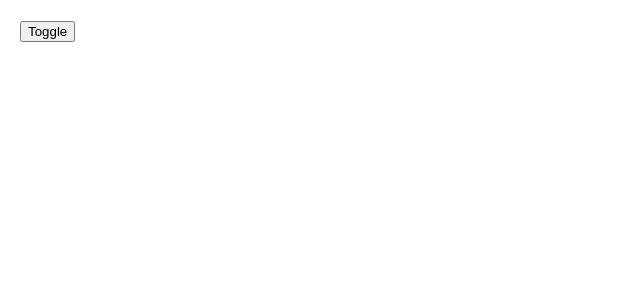
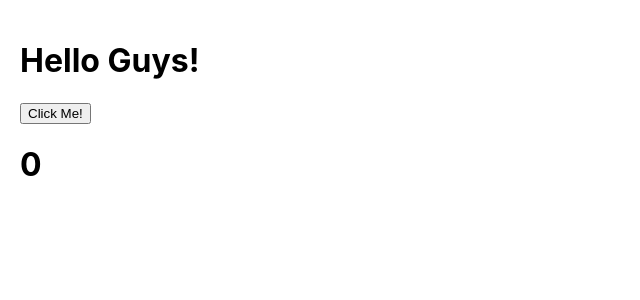
Before and after one commit to ledo9124/F8-ReactJS, a React (Create React App) app: page / in a window 1280 px wide. Shown: the top 300 px of the page, without its empty margins (0-640 px from the left). Built offline with nearby package versions, Linux system fonts and the light colour scheme.

Commit message:
useCallback hook

```diff
--- a/src/App.js
+++ b/src/App.js
@@ -1,4 +1,4 @@
-import { useState } from 'react'
+import { useState , useCallback } from 'react'
 import Content from './Content'
 
 // const gifts = [
@@ -183,12 +183,18 @@ function App() {
 
   //useEffect
 
-  const [show , setShow] = useState(false)
+  const [count , setCount] = useState(0)
+
+  const handleIncrease = useCallback(() => {
+    setCount(pver => pver + 1)
+  }, [])
 
   return (
-    <div style={{ padding: 20 }}>
-      <button onClick={() => setShow(!show)}>Toggle</button>
-      {show && <Content />}
+    <div style={{ padding: 20}}>
+      <Content
+        onIncrease={handleIncrease}
+      />
+      <h1>{count}</h1>
     </div>
   )
 
--- a/src/Content.js
+++ b/src/Content.js
@@ -1,4 +1,4 @@
-import { useRef , useState } from 'react'
+import { memo } from 'react'
 
 //1. useEffect(callback)
 // - Gọi callcback mỗi khi re-render
@@ -32,7 +32,7 @@ import { useRef , useState } from 'react'
 //     }
 // ];
 
-function Content() {
+function Content({ onIncrease }) {
 
 //     const [title , setTitle] = useState('')
 //     const [posts , setPosts] = useState([])
@@ -254,28 +254,41 @@ function Content() {
 
     // useRef hook
 
-    const [count , setCount] = useState(60)
+    // const [count , setCount] = useState(60)
 
-    const timerID = useRef()
+    // const timerID = useRef()
 
-    const handleStart = () => {
-        timerID.current = setInterval(() => {
-            setCount(pver => pver - 1)
-        } , 1000)
-    }
+    // const handleStart = () => {
+    //     timerID.current = setInterval(() => {
+    //         setCount(pver => pver - 1)
+    //     } , 1000)
+    // }
 
-    const handleStop = () => {
-        clearInterval(timerID.current)
-    }
+    // const handleStop = () => {
+    //     clearInterval(timerID.current)
+    // }
+
+    // return (
+    //     <div style={{ padding: 20}}>
+    //         <h1>{count}</h1>
+    //         <button onClick={handleStart}>Start</button>
+    //         <button onClick={handleStop}>Stop</button>
+    //     </div>
+    // )
+
+    // React.memo HOC
+
+    console.log('Hello Guys!');
 
     return (
-        <div style={{ padding: 20}}>
-            <h1>{count}</h1>
-            <button onClick={handleStart}>Start</button>
-            <button onClick={handleStop}>Stop</button>
-        </div>
+        <>
+            <h1>Hello Guys!</h1>
+            <button onClick={onIncrease}>Click Me!</button>
+        </>
     )
+
+
 
 }
 
-export default Content;
+export default memo(Content);
```
